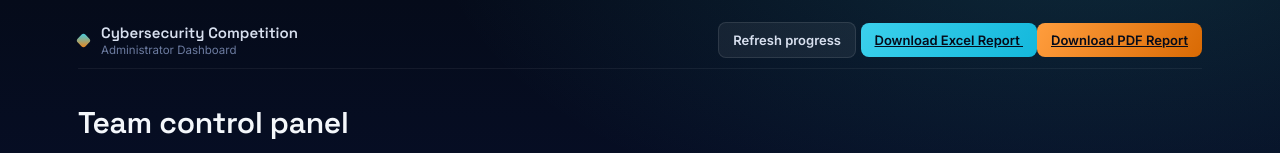
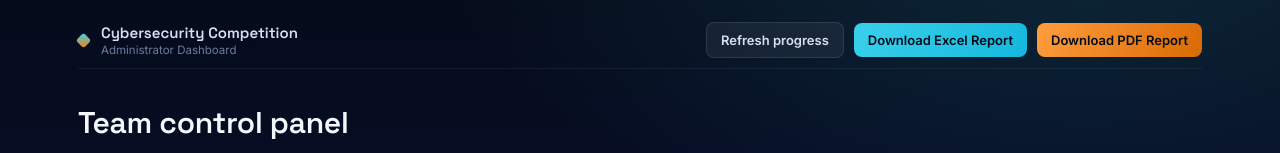
Before and after one commit to ethar6038-oss/resilience-competition-, a website: page public/admin/index.html in a window 1280 px wide. Shown: the top 153 px of the page. Drawn offline with Linux system fonts and the light colour scheme; no server answers.

Commit message:
Update style.css

```diff
--- a/public/css/style.css
+++ b/public/css/style.css
@@ -653,3 +653,18 @@ footer.foot {
   .question-card { padding: 20px; }
   .completion-panel .final-score { font-size: 42px; }
 }
+
+/* Admin report buttons */
+.admin-actions {
+  display: flex;
+  align-items: center;
+  gap: 10px;
+  flex-wrap: wrap;
+}
+
+.admin-actions a {
+  text-decoration: none;
+  display: inline-flex;
+  align-items: center;
+  justify-content: center;
+}
```
